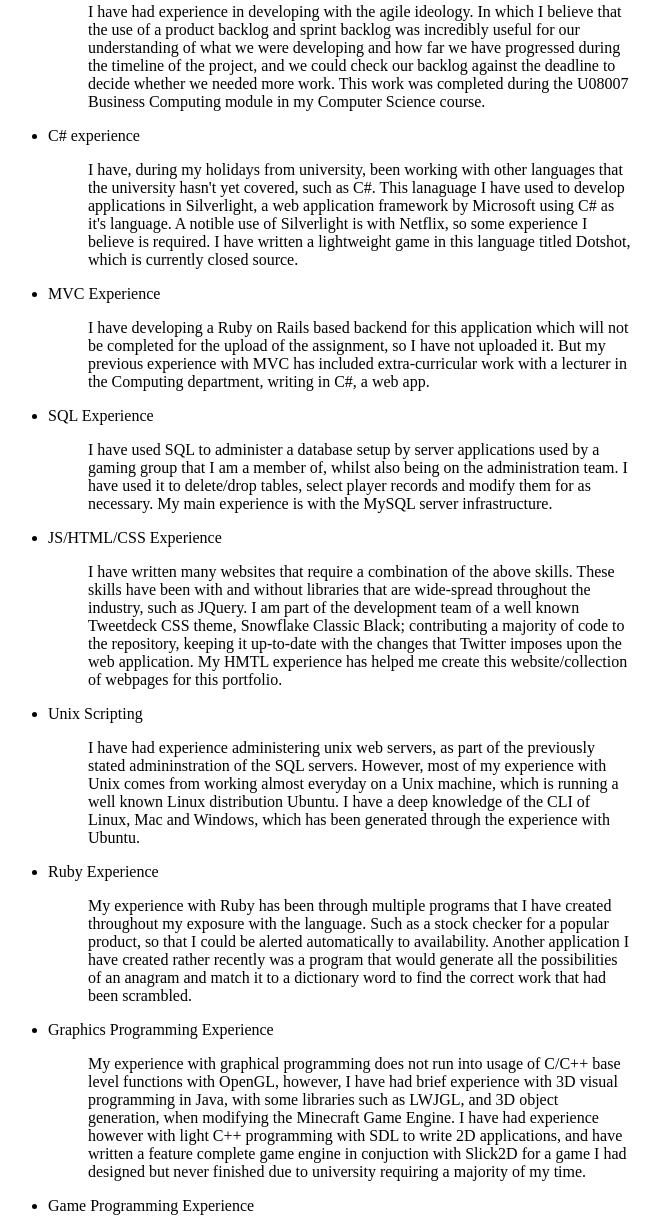
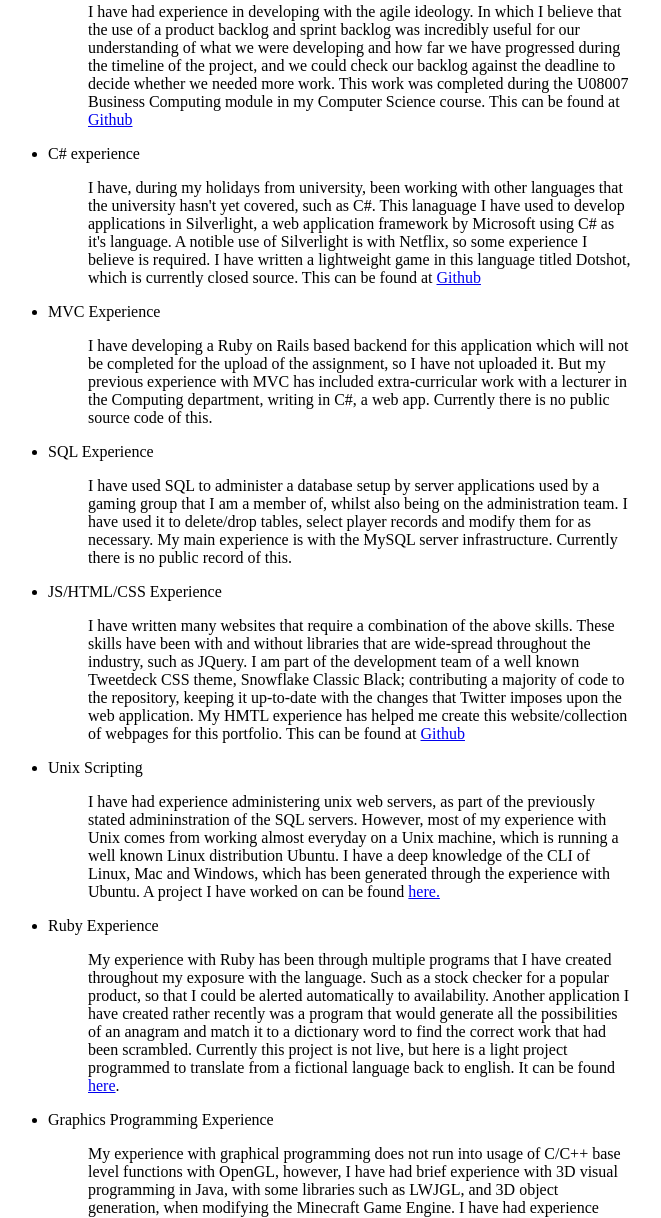
Before and after one commit to calvcoll/gap, a plain HTML site: page skills.html in a window 1280 px wide. Shown: the part 254-1472 px from the top of the page, without its empty margins (0-661 px from the left). Drawn offline with Linux system fonts and the light colour scheme.

Commit message:
changed slightly w/ evidence

```diff
--- a/skills.html
+++ b/skills.html
@@ -13,23 +13,23 @@
   <h2><a id="software">Software Development Skills</a></h2>
   <ul>
     <li><a id="agile">Agile Development Skills</a></li>
-      <ul><p>I have had experience in developing with the agile ideology. In which I believe that the use of a product backlog and sprint backlog was incredibly useful for our understanding of what we were developing and how far we have progressed during the timeline of the project, and we could check our backlog against the deadline to decide whether we needed more work. This work was completed during the U08007 Business Computing module in my Computer Science course.</p></ul>
+      <ul><p>I have had experience in developing with the agile ideology. In which I believe that the use of a product backlog and sprint backlog was incredibly useful for our understanding of what we were developing and how far we have progressed during the timeline of the project, and we could check our backlog against the deadline to decide whether we needed more work. This work was completed during the U08007 Business Computing module in my Computer Science course. This can be found at <a href="https://github.com/calvcoll/business_game">Github</a></p></ul>
     <li><a id="c-sharp">C# experience</a></li>
-      <ul><p>I have, during my holidays from university, been working with other languages that the university hasn't yet covered, such as C#. This lanaguage I have used to develop applications in Silverlight, a web application framework by Microsoft using C# as it's language. A notible use of Silverlight is with Netflix, so some experience I believe is required. I have written a lightweight game in this language titled Dotshot, which is currently closed source.</p></ul>
+      <ul><p>I have, during my holidays from university, been working with other languages that the university hasn't yet covered, such as C#. This lanaguage I have used to develop applications in Silverlight, a web application framework by Microsoft using C# as it's language. A notible use of Silverlight is with Netflix, so some experience I believe is required. I have written a lightweight game in this language titled Dotshot, which is currently closed source. This can be found at <a href="https://github.com/calvcoll/dotshot">Github</a></ul></p>
     <li><a id="mvc">MVC Experience</a></li>
-      <ul><p>I have developing a Ruby on Rails based backend for this application which will not be completed for the upload of the assignment, so I have not uploaded it. But my previous experience with MVC has included extra-curricular work with a lecturer in the Computing department, writing in C#, a web app.</p></ul>
+      <ul><p>I have developing a Ruby on Rails based backend for this application which will not be completed for the upload of the assignment, so I have not uploaded it. But my previous experience with MVC has included extra-curricular work with a lecturer in the Computing department, writing in C#, a web app. Currently there is no public source code of this.</p></ul>
     <li><a id="sql">SQL Experience</a></li>
-      <ul><p>I have used SQL to administer a database setup by server applications used by a gaming group that I am a member of, whilst also being on the administration team. I have used it to delete/drop tables, select player records and modify them for as necessary. My main experience is with the MySQL server infrastructure.</p></ul>
+      <ul><p>I have used SQL to administer a database setup by server applications used by a gaming group that I am a member of, whilst also being on the administration team. I have used it to delete/drop tables, select player records and modify them for as necessary. My main experience is with the MySQL server infrastructure. Currently there is no public record of this.</p></ul>
     <li><a id="jshtmlcss">JS/HTML/CSS Experience</a></li>
-      <ul><p>I have written many websites that require a combination of the above skills. These skills have been with and without libraries that are wide-spread throughout the industry, such as JQuery. I am part of the development team of a well known Tweetdeck CSS theme, Snowflake Classic Black; contributing a majority of code to the repository, keeping it up-to-date with the changes that Twitter imposes upon the web application. My HMTL experience has helped me create this website/collection of webpages for this portfolio.</p></ul>
+      <ul><p>I have written many websites that require a combination of the above skills. These skills have been with and without libraries that are wide-spread throughout the industry, such as JQuery. I am part of the development team of a well known Tweetdeck CSS theme, Snowflake Classic Black; contributing a majority of code to the repository, keeping it up-to-date with the changes that Twitter imposes upon the web application. My HMTL experience has helped me create this website/collection of webpages for this portfolio. This can be found at <a href="https://github.com/fractalhexagon/snowflake">Github</a></p></ul>
     <li><a id="unix">Unix Scripting</a></li>
-      <ul><p>I have had experience administering unix web servers, as part of the previously stated admininstration of the SQL servers. However, most of my experience with Unix comes from working almost everyday on a Unix machine, which is running a well known Linux distribution Ubuntu. I have a deep knowledge of the CLI of Linux, Mac and Windows, which has been generated through the experience with Ubuntu.</p></ul>
+      <ul><p>I have had experience administering unix web servers, as part of the previously stated admininstration of the SQL servers. However, most of my experience with Unix comes from working almost everyday on a Unix machine, which is running a well known Linux distribution Ubuntu. I have a deep knowledge of the CLI of Linux, Mac and Windows, which has been generated through the experience with Ubuntu. A project I have worked on can be found <a href="https://github.com/calvcoll/NoAFK">here.</a></p></ul>
     <li><a id="ruby">Ruby Experience</a></li>
-      <ul><p>My experience with Ruby has been through multiple programs that I have created throughout my exposure with the language. Such as a stock checker for a popular product, so that I could be alerted automatically to availability. Another application I have created rather recently was a program that would generate all the possibilities of an anagram and match it to a dictionary word to find the correct work that had been scrambled.</p></ul>
+      <ul><p>My experience with Ruby has been through multiple programs that I have created throughout my exposure with the language. Such as a stock checker for a popular product, so that I could be alerted automatically to availability. Another application I have created rather recently was a program that would generate all the possibilities of an anagram and match it to a dictionary word to find the correct work that had been scrambled. Currently this project is not live, but here is a light project programmed to translate from a fictional language back to english. It can be found <a href="https://github.com/calvcoll/entean">here</a>.</p></ul>
     <li><a id="graphics">Graphics Programming Experience</a></li>
       <ul><p>My experience with graphical programming does not run into usage of C/C++ base level functions with OpenGL, however, I have had brief experience with 3D visual programming in Java, with some libraries such as LWJGL, and 3D object generation, when modifying the Minecraft Game Engine. I have had experience however with light C++ programming with SDL to write 2D applications, and have written a feature complete game engine in conjuction with Slick2D for a game I had designed but never finished due to university requiring a majority of my time.</p></ul>
     <li><a id="game">Game Programming Experience</a></li>
-      <ul><p>My experience with game programming is mentioned slightly before in the previous section. But I have written a game engine for a Zelda, JRPG styled game; with asset creation by other friends with better visual skills. This code is currently closed source as well, as the code can be more optimised than it is currently written. This program was written in Java with good use of the object orientated ideology.</p></ul>
+      <ul><p>My experience with game programming is mentioned slightly before in the previous section. But I have written a game engine for a Zelda, JRPG styled game; with asset creation by other friends with better visual skills. This code is currently closed source as well, as the code can be more optimised than it is currently written. This program was written in Java with good use of the object orientated ideology. Currently the source code cannot be viewed, nor is it easily available.</p></ul>
   </ul>
   <h2>Other</h2>
 </body>
```
